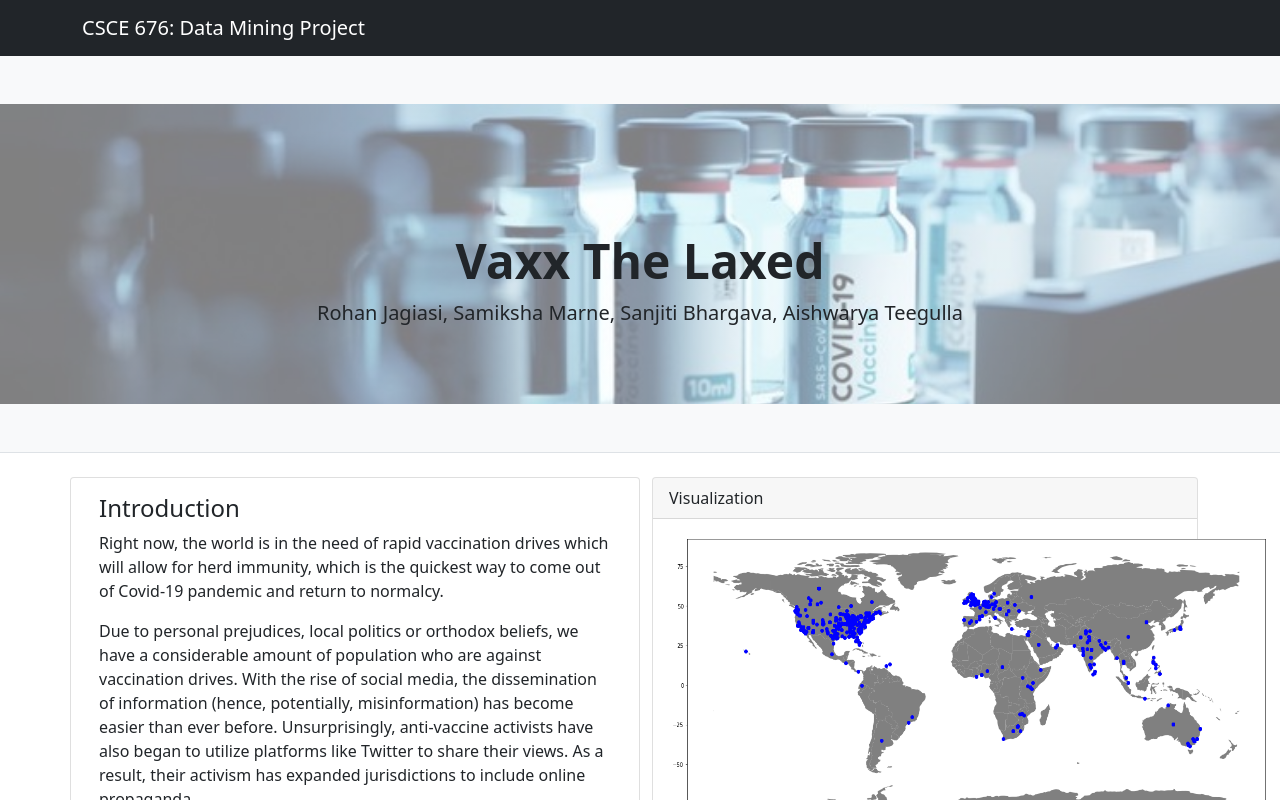
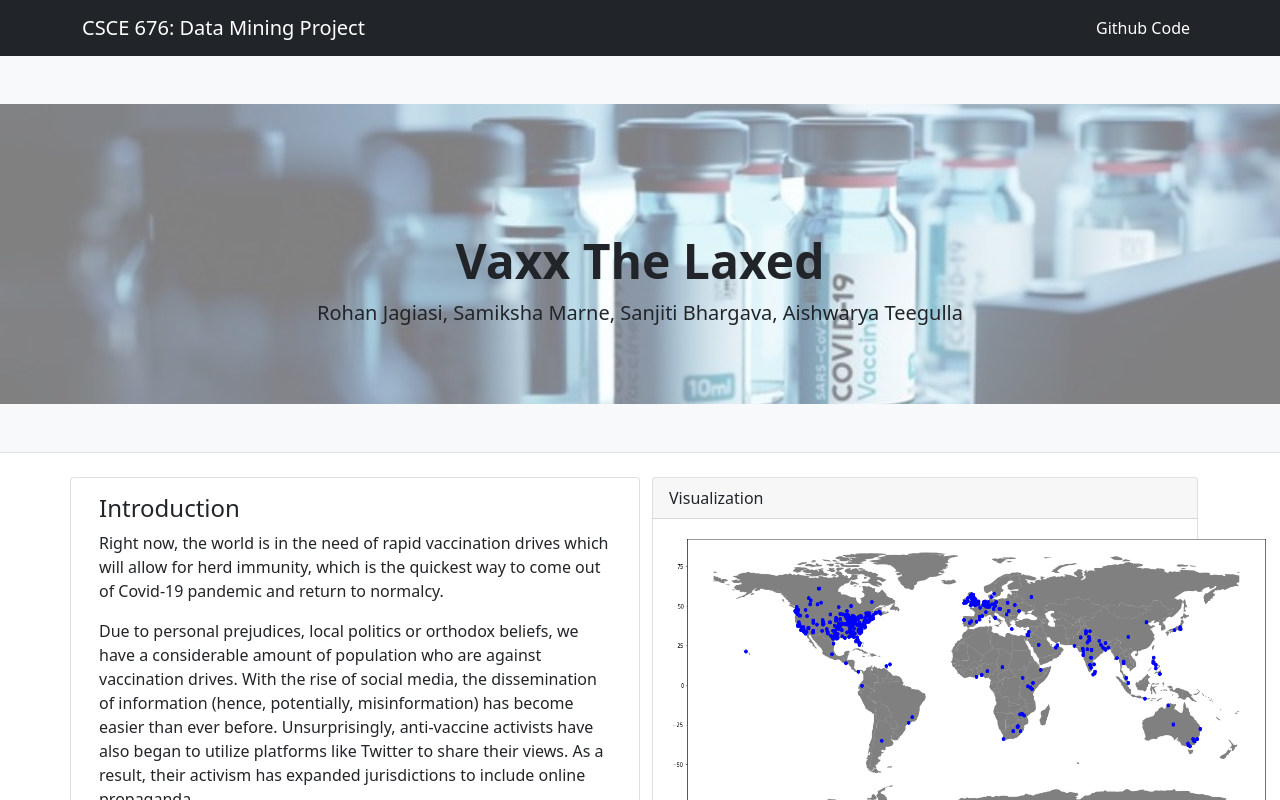
Before and after one commit to ashu6014/data-mining-project, a plain HTML site: page index.html in a window 1280 px wide. Shown: the top 800 px of the page. Drawn offline with nearby package versions, Linux system fonts and the light colour scheme.

Commit message:
github code

```diff
--- a/index.html
+++ b/index.html
@@ -21,14 +21,14 @@
             <button class="navbar-toggler" type="button" data-bs-toggle="collapse"
                 data-bs-target="#navbarSupportedContent" aria-controls="navbarSupportedContent" aria-expanded="false"
                 aria-label="Toggle navigation"><span class="navbar-toggler-icon"></span></button>
-            <!-- <div class="collapse navbar-collapse" id="navbarSupportedContent">
+            <div class="collapse navbar-collapse" id="navbarSupportedContent">
                 <ul class="navbar-nav ms-auto mb-2 mb-lg-0">
-                    <li class="nav-item"><a class="nav-link" href="#">Home</a></li>
+                    <!-- <li class="nav-item"><a class="nav-link" href="#">Home</a></li>
                     <li class="nav-item"><a class="nav-link" href="#!">About</a></li>
-                    <li class="nav-item"><a class="nav-link" href="#!">Contact</a></li>
-                    <li class="nav-item"><a class="nav-link active" aria-current="page" href="#">Blog</a></li>
+                    <li class="nav-item"><a class="nav-link" href="#!">Contact</a></li> -->
+                    <li class="nav-item"><a class="nav-link active" aria-current="page" href="https://github.com/ashu6014/data-mining-code">Github Code</a></li>
                 </ul>
-            </div> -->
+            </div>
         </div>
     </nav>
     <!-- Page header with logo and tagline-->
```
